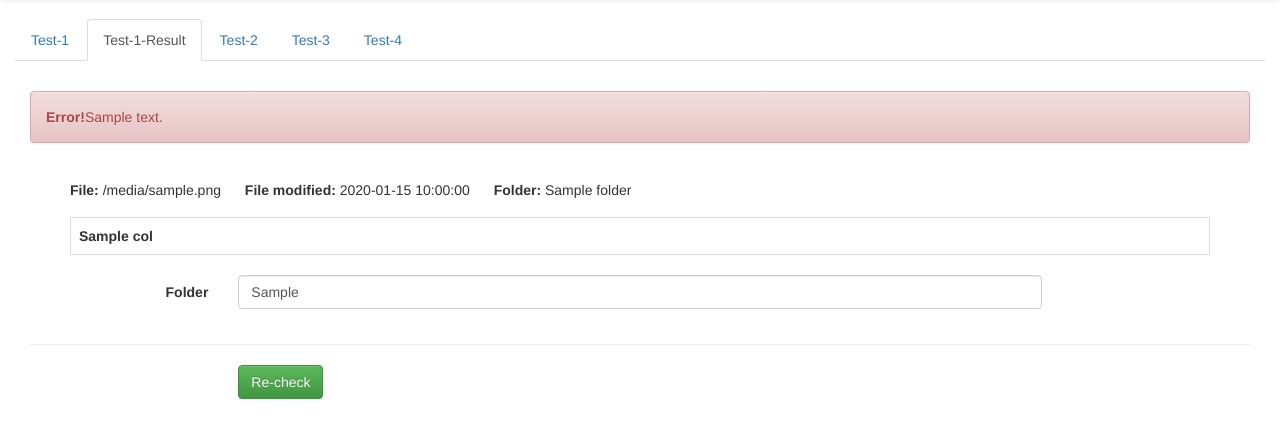
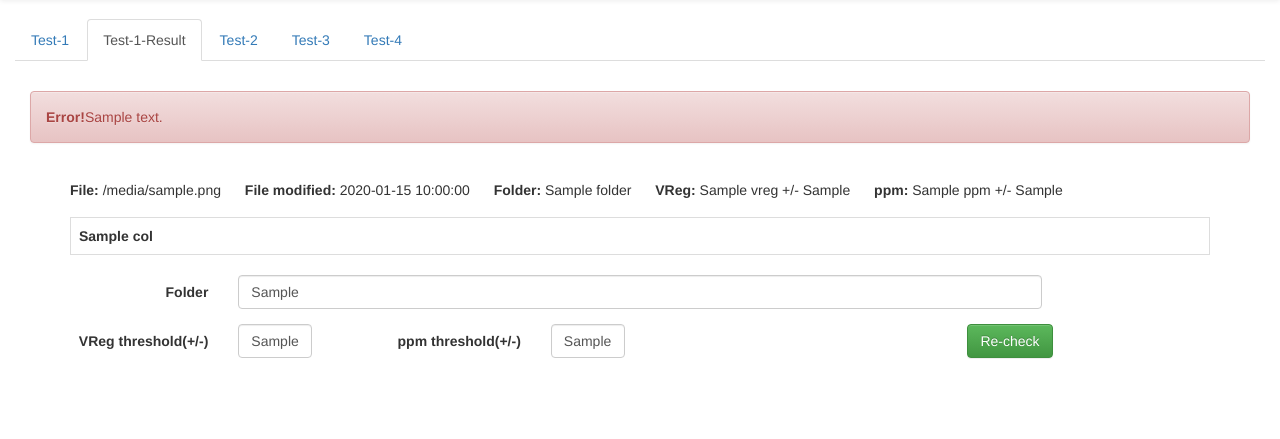
Before and after one commit to nickas101/chu, a Flask app: template app/templates/test1_results.html in a window 1280 px wide. Shown: the part 51-490 px from the top of the page. Run offline with Flask 2, Linux system fonts and the light colour scheme; the template is opened without the code that fills it: most values are stand-ins (such as "Sample title", 1, 10 or a date in 2020); lists and menus that the app fills with data are empty; some libraries are stand-ins or nearby versions.

Commit message:
test_results_1 is made

```diff
--- a/app/lib/read_results_test1.py
+++ b/app/lib/read_results_test1.py
@@ -18,7 +18,7 @@ def read(folder):
 
     full_path = folder + '\\' + test_1_results_file
 
-    print(full_path)
+    #print(full_path)
 
     if not path.os.path.isfile(full_path):
         message_text = message_text + " *** File not found!"
@@ -51,7 +51,7 @@ def read(folder):
         result = pd.DataFrame.from_dict(table, orient='index')
         result.columns = columns
 
-        print(result.info())
+        #print(result.info())
 
         message_success = True
         message_text = ""
--- a/app/templates/test1_results.html
+++ b/app/templates/test1_results.html
@@ -61,6 +61,18 @@
         <p class="form-control-static">{{ folder }}</p>
       </div>
 
+      <div class="form-group" style="padding-left: 20px;">
+        <label for="exampleInputName2">VReg: </label>
+    <!--    <input type="text" class="form-control" id="exampleInputName2" placeholder="Jane Doe">-->
+        <p class="form-control-static">{{ vreg }} +/- {{ vreg_threshold }}</p>
+      </div>
+
+      <div class="form-group" style="padding-left: 20px;">
+        <label for="exampleInputName2">ppm: </label>
+    <!--    <input type="text" class="form-control" id="exampleInputName2" placeholder="Jane Doe">-->
+        <p class="form-control-static">{{ ppm }} +/- {{ ppm_threshold }}</p>
+      </div>
+
 <!--        <div class="form-group">-->
 <!--    <label class="col-sm-2 control-label">Email</label>-->
 <!--    <div class="col-sm-10">-->
@@ -90,14 +102,14 @@
             {% for col, row_ in zip(column_names, row) %}
 
             {% if col == 'ppm' %}
-              {% if row_ > 0.2 or row_ < -0.2 %}
+              {% if row_ > (ppm + ppm_threshold) or row_ < (ppm - ppm_threshold) %}
                 <td class="danger">{{row_}}</td>
               {% else %}
                 <td class="success">{{row_}}</td>
               {% endif %}
 
             {% elif col == 'VReg' %}
-              {% if row_ > 2.0 or row_ < 1.99 %}
+              {% if row_ > (vreg + vreg_threshold) or row_ < (vreg - vreg_threshold) %}
                 <td class="danger">{{row_}}</td>
               {% else %}
                 <td class="success">{{row_}}</td>
@@ -129,28 +141,34 @@
         <div class="col-sm-2"></div>
       </div>
 
+      <div class="form-group">
+        <label for="vreg_threshold" class="col-sm-2 control-label">VReg threshold(+/-) </label>
+        <div class="col-sm-1">
+          <input type="text" class="form-control" id="vreg_threshold" name="vreg_threshold" value="{{ vreg_threshold }}" placeholder="Working folder">
+        </div>
+
+
+        <label for="ppm_threshold" class="col-sm-2 control-label">ppm threshold(+/-) </label>
+        <div class="col-sm-1">
+          <input type="text" class="form-control" id="ppm_threshold" name="ppm_threshold" value="{{ ppm_threshold }}" placeholder="Working folder">
+        </div>
+        <div class="col-sm-3"></div>
+        <div class="col-sm-1">
+          <button type="submit" class="btn btn-success">Re-check</button>
+        </div>
+        <div class="col-sm-2"></div>
+      </div>
+
+
+<!--      <div class="form-group"></div>-->
+<!--      <hr class="style1">-->
 
 
 <!--      <div class="form-group">-->
-<!--        <label for="freq" class="col-sm-2 control-label">Frequency</label>-->
-<!--        <div class="col-sm-8">-->
-<!--          <div class="input-group">-->
-<!--          <input type="text" class="form-control" id="freq" name="freq" value="{{entered_frequency}}" placeholder="Nominal frequency MHz">-->
-<!--          <span class="input-group-addon">MHz</span>-->
-<!--            </div>-->
+<!--        <div class="col-sm-offset-2 col-sm-10">-->
+<!--          <button type="submit" class="btn btn-success">Re-check</button>-->
 <!--        </div>-->
-<!--        <div class="col-sm-2"></div>-->
 <!--      </div>-->
-
-      <div class="form-group"></div>
-      <hr class="style1">
-
-
-      <div class="form-group">
-        <div class="col-sm-offset-2 col-sm-10">
-          <button type="submit" class="btn btn-success">Re-check</button>
-        </div>
-      </div>
     </form>
 
 
```
Also changed, not shown: app/routes.py (+19 -0 lines).
